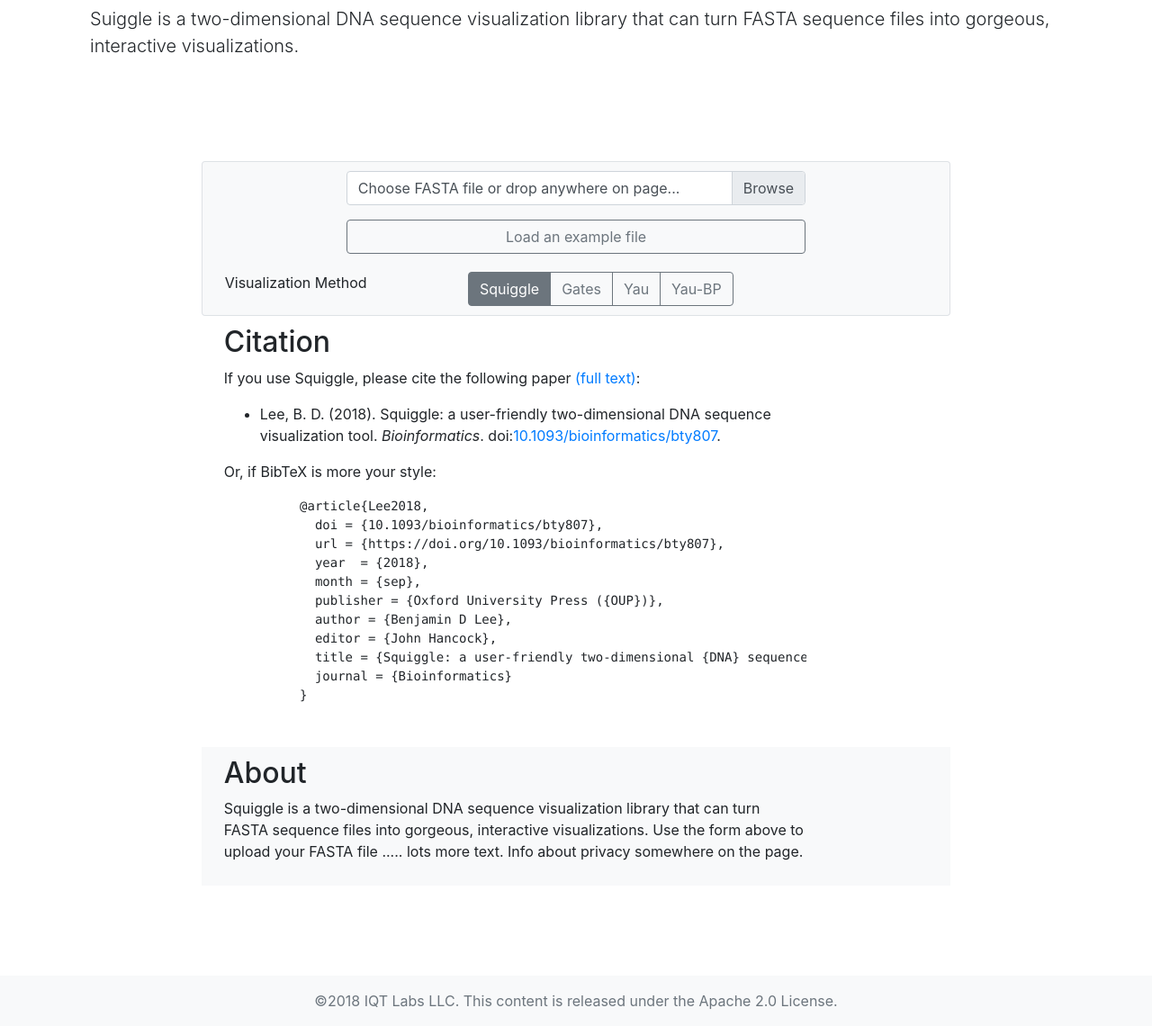
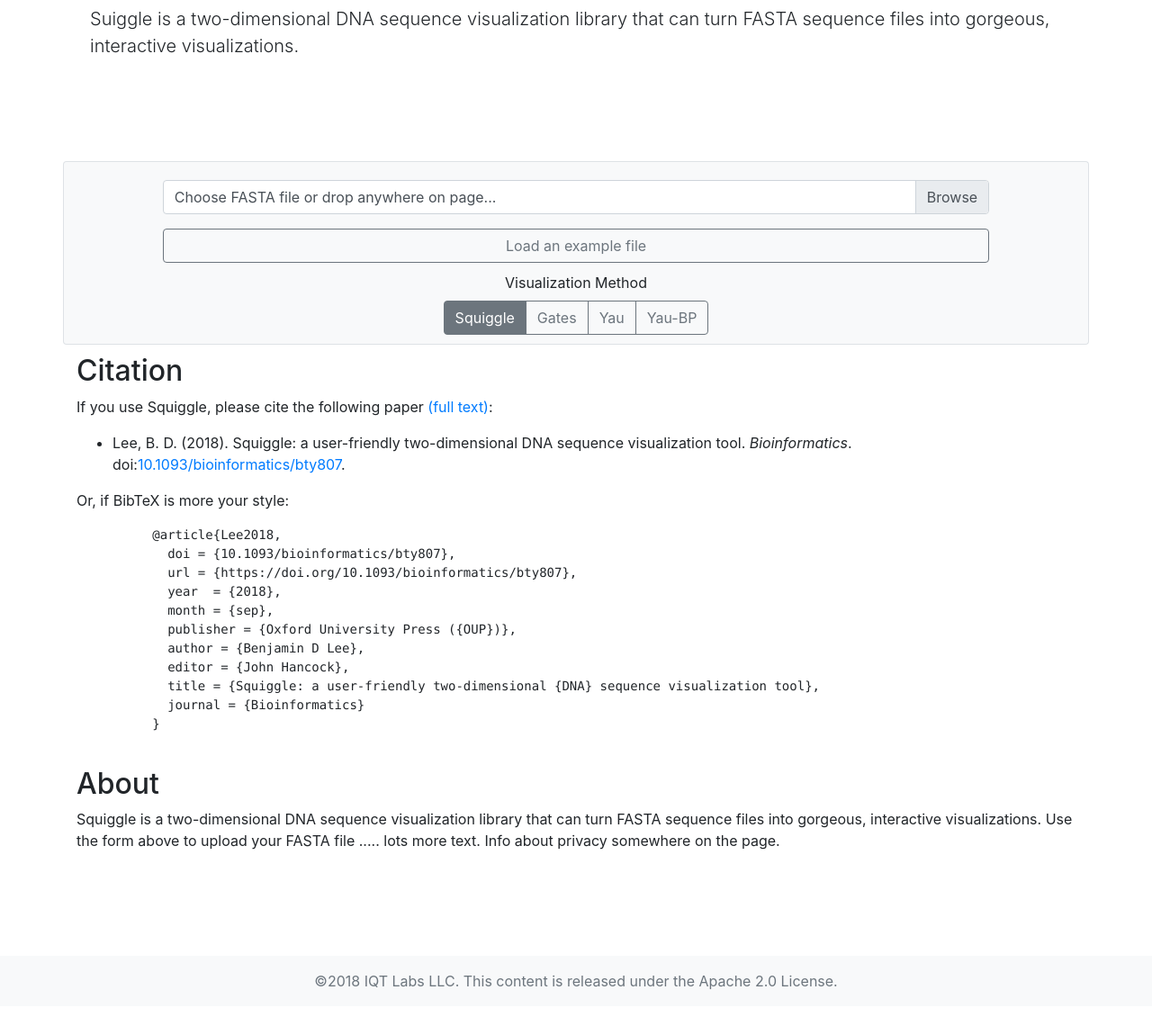
Before and after one commit to Benjamin-Lee/DNAvisualization.org, a Flask app: page / in a window 1280 px wide. Shown: the part 210-1350 px from the top of the page at 90% size. After the commit the page ends 1310 px from the top, so only its background shows below. Run offline with Flask 2, Linux system fonts and the light colour scheme; parts of the project's set-up code (start-up, migrations or seed data) failed here and were passed over; some libraries are stand-ins or nearby versions.

Commit message:
Visual improvements

```diff
--- a/static/css/home.css
+++ b/static/css/home.css
@@ -4,10 +4,16 @@ main {
 
 .center {
   margin: auto;
-  width: 50%;
-  padding: 10px;
 }
 
 .hide-before-plot-shown {
   display: none
 }
+
+.pad-bottom {
+    padding-bottom: 10px;
+}
+
+.pad-top {
+    padding-top: 10px;
+}
--- a/templates/index.html
+++ b/templates/index.html
@@ -61,34 +61,40 @@
 
       <div class="row">
         <!--  FYI, col should always be a row! -->
-        <div class="col-10">
+        <div class="col center">
           <!--  This is the plot, it is not visible until the user uploads a fasta file -->
-          <div id="hg-container" style="width:100%; height:600px; display: none;"></div>
+          <div id="hg-container" style="width:100%; height:600px; display: none;" class="pad-bottom"></div>
         </div>
       </div>
 
-      <div class="row center w-75 border bg-light rounded-top border-bottom-0">
-        <div class="col-8 offset-2">
-          <div class="input-group mb-3">
+      <!--the file adding section -->
+      <div class="row border bg-light rounded-top border-bottom-0 pad-top">
+        <div class="col-10 offset-1">
+          <div class="input-group mb-3 pad-top">
             <div class="custom-file" id="dropzone">
               <input type="file" class="custom-file-input" id="file-input">
               <label class="custom-file-label">Choose FASTA file or drop anywhere on page...</label>
             </div>
           </div>
         </div>
-        <div class="col-8 offset-2 hide-when-plotting">
+        <div class="col-10 offset-1 hide-when-plotting">
           <button type="button" class="btn btn-outline-secondary btn-block hide-when-plotting">Load an example file</button>
         </div>
       </div>
-      <div class="row center w-75 bg-light border rounded-bottom border-top-0">
-        <div class="container" id="controls">
+
+      <!-- the control section -->
+      <div class="row bg-light border rounded-bottom border-top-0" id="controls">
+
+        <!-- the viz method -->
+        <div class="container center pad-top pad-bottom hide-when-plotting">
           <!-- control the viz method -->
           <div class="row" id="method">
-            <div class="col-4">
+            <div class="row center">
               <label for="method">Visualization Method</label>
             </div>
-            <div class="col-8">
-              <div class="btn-group btn-group-toggle" name="method" data-toggle="buttons">
+          </div>
+          <div class="row center">
+            <div class="btn-group btn-group-toggle center" name="method" data-toggle="buttons">
               <label class="btn btn-outline-secondary active" data-toggle="tooltip" data-placement="top" title="(Recommended) Fast and acyclic. Shows variations in GC-content and supports non-ATGC bases.">
                 <input type="radio" name="method" id="squiggle" autocomplete="off" checked>Squiggle
               </label>
@@ -104,13 +110,16 @@
             </div>
           </div>
         </div>
-          <div class="hide-before-plot-shown">
+
+        <!-- viz controls during plotting -->
+        <div class="container center pad-bottom hide-before-plot-shown" id="mode">
           <div class="row" id="mode">
-              <div class="col-4">
-                <label for="mode">Legend Mode</label>
+            <div class="row center">
+              <label for="method">Legend Mode</label>
             </div>
-              <div class="col-8">
-                <div class="btn-group btn-group-toggle" name="mode" data-toggle="buttons">
+          </div>
+          <div class="row center">
+            <div class="btn-group btn-group-toggle center" name="mode" data-toggle="buttons">
               <label class="btn btn-outline-secondary active" data-toggle="tooltip" data-placement="top" title="(Recommended) Automatically decide between file and sequence mode.">
                 <input type="radio" name="mode" id="auto" autocomplete="off" checked>Auto
               </label>
@@ -124,11 +133,9 @@
           </div>
         </div>
       </div>
-        </div>
-      </div>
 
-      <div class="row center w-75">
-        <div class="col-10">
+      <div class="row pad-top">
+        <div class="col">
           <h2>Citation</h2>
           <p>If you use Squiggle, please cite the following paper <a href="https://academic.oup.com/bioinformatics/advance-article/doi/10.1093/bioinformatics/bty807/5104938?guestAccessKey=306f0370-1281-428b-aa8a-757d3c49d801">(full text)</a>:</p>
           <ul>
@@ -151,8 +158,8 @@
         </pre>
         </div>
       </div>
-      <div class="row center w-75 bg-light">
-        <div class="col-10">
+      <div class="row">
+        <div class="col">
           <h2>About</h2>
           <p> Squiggle is a two-dimensional DNA sequence visualization library that can turn FASTA sequence files into gorgeous, interactive visualizations. Use the form above to upload your FASTA file ..... lots more text. Info about privacy
             somewhere on the page.</p>
```
Lines whose indentation alone changed are shown as unchanged.
